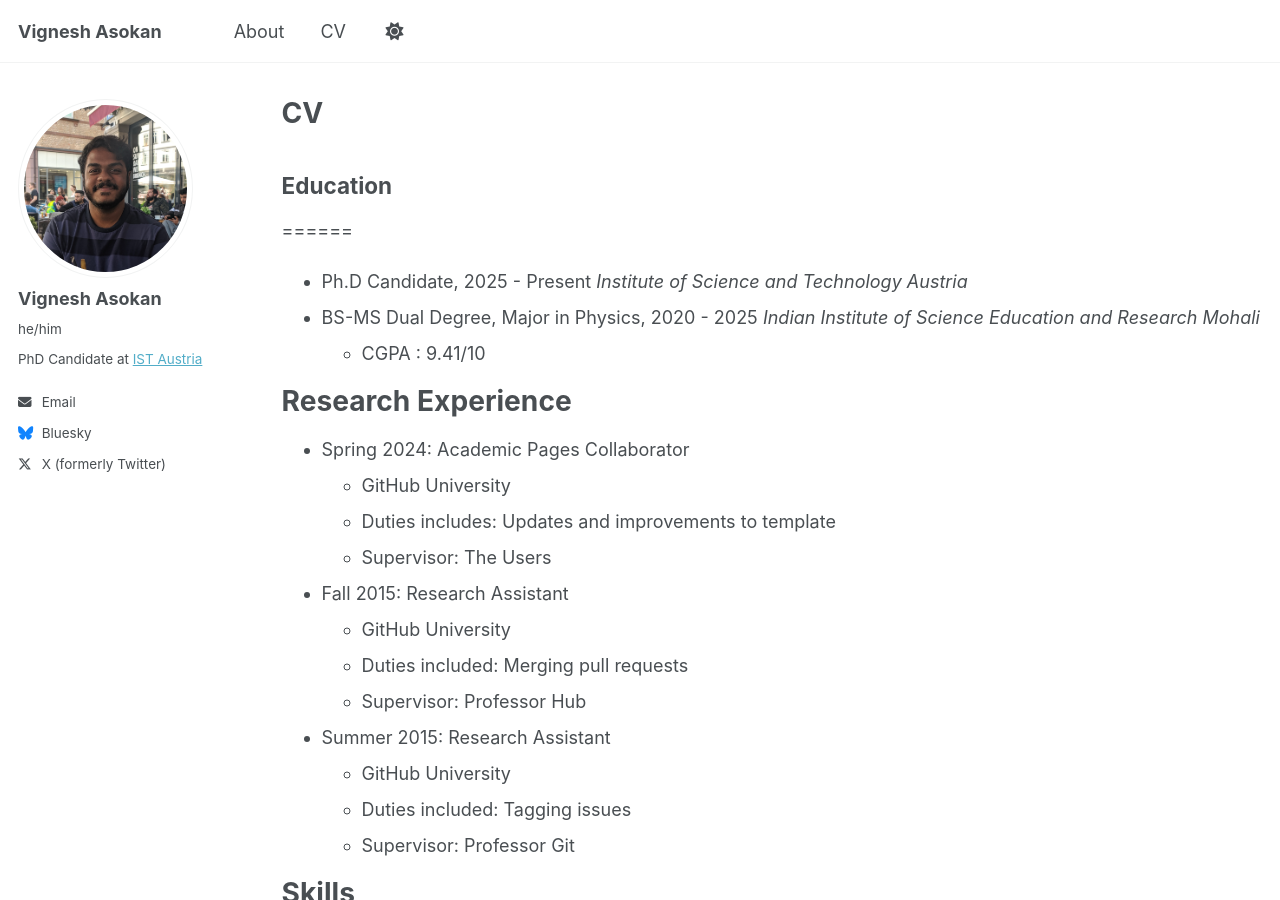
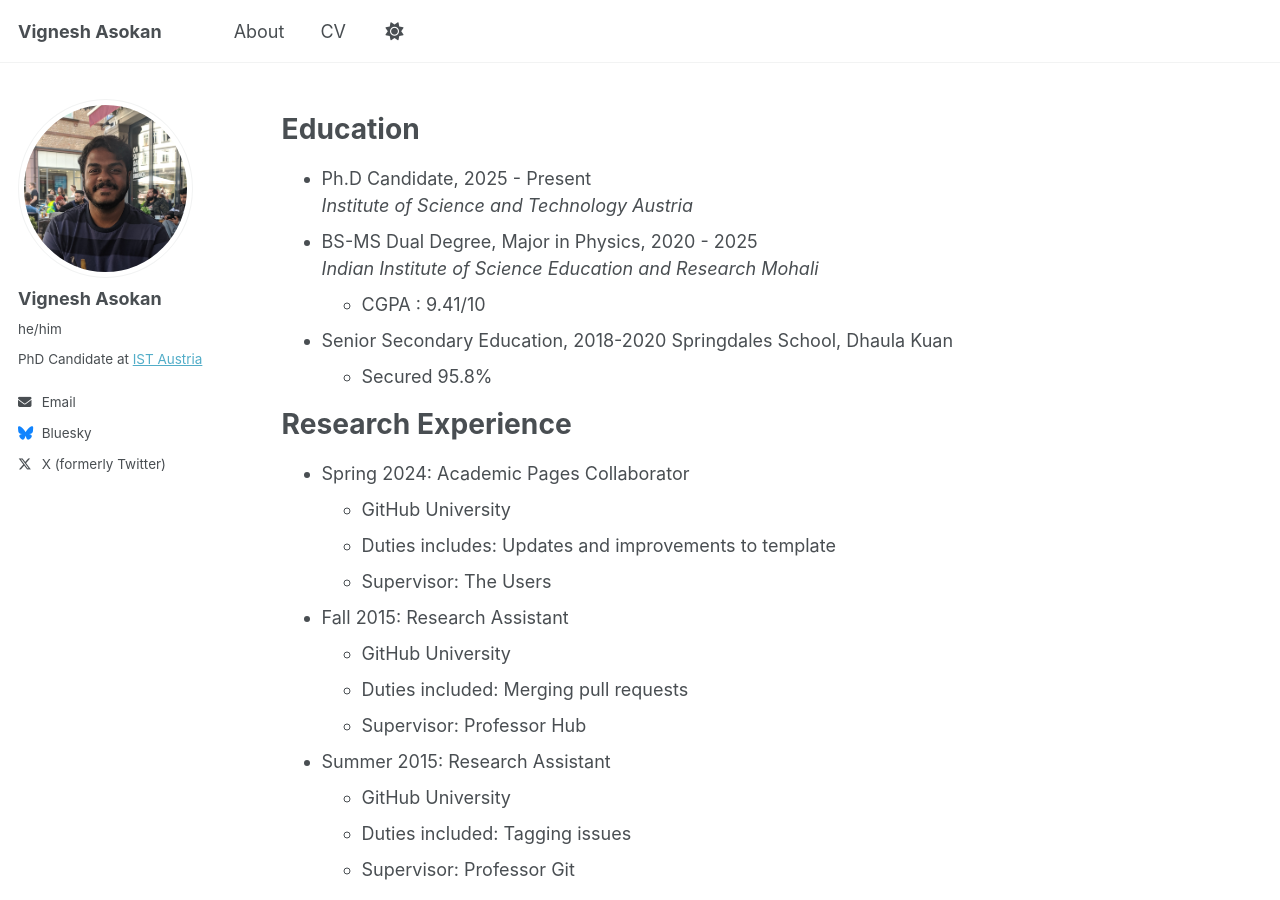
Before and after one commit to vigneshasokan31/vigneshasokan31.github.io, a Jekyll site: the page built from _pages/cv.md, in a window 1280 px wide and 900 px high. Built offline with Jekyll 4.4.1, drawn with Linux system fonts in a browser that asks for light colours; a script that is not in the unit is left out.

Commit message:
Update cv.md

```diff
--- a/_pages/cv.md
+++ b/_pages/cv.md
@@ -1,6 +1,6 @@
 ---
 layout: archive
-title: "CV"
+title:
 permalink: /cv/
 author_profile: true
 redirect_from:
@@ -10,13 +10,15 @@ redirect_from:
 {% include base_path %}
 
 Education
-------------------
 ======
 * Ph.D Candidate, 2025 - Present
   _Institute of Science and Technology Austria_
 * BS-MS Dual Degree, Major in Physics, 2020 - 2025
   _Indian Institute of Science Education and Research Mohali_
   * CGPA : 9.41/10
+* Senior Secondary Education, 2018-2020
+  Springdales School, Dhaula Kuan
+  * Secured 95.8%
 
 Research Experience
 ======
```
